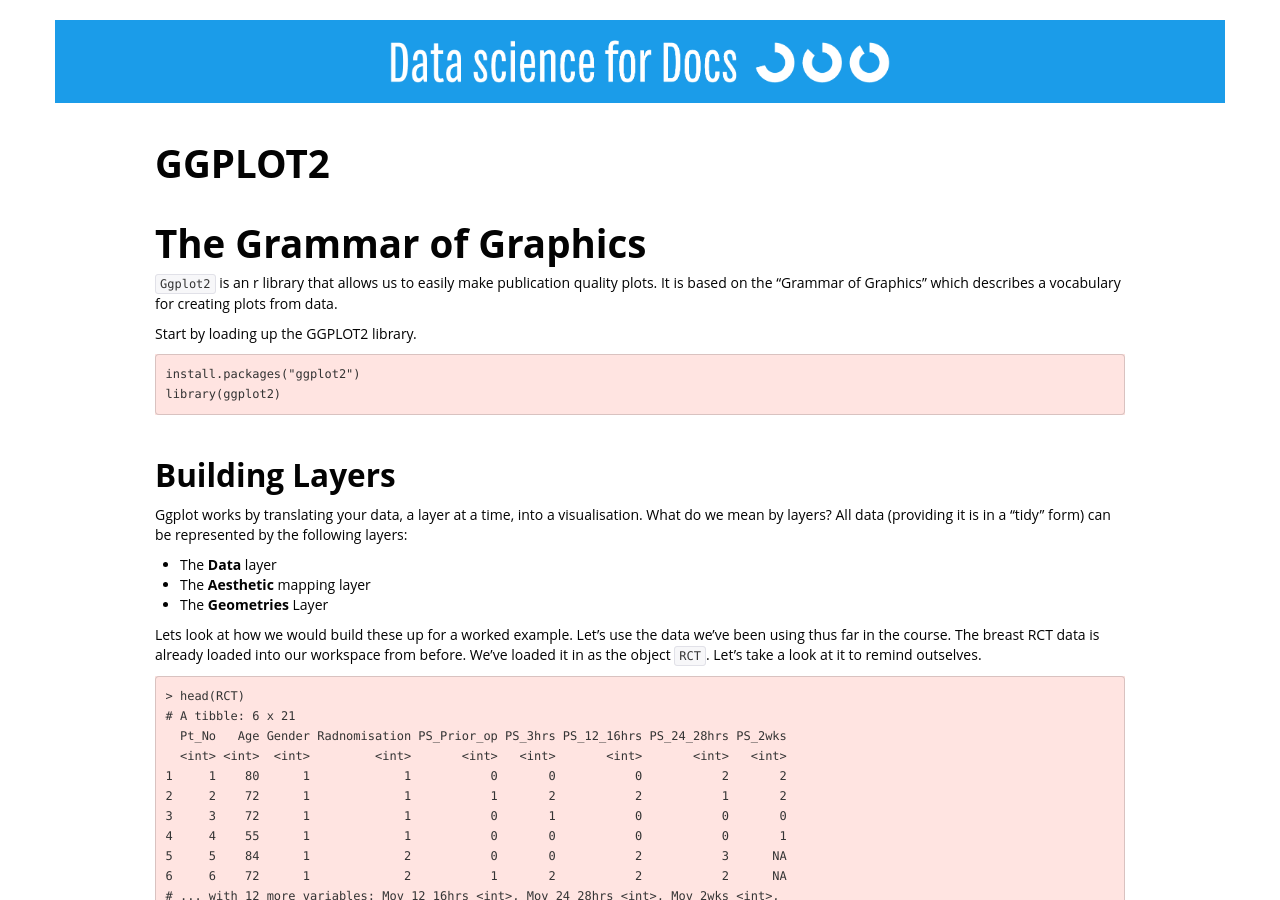
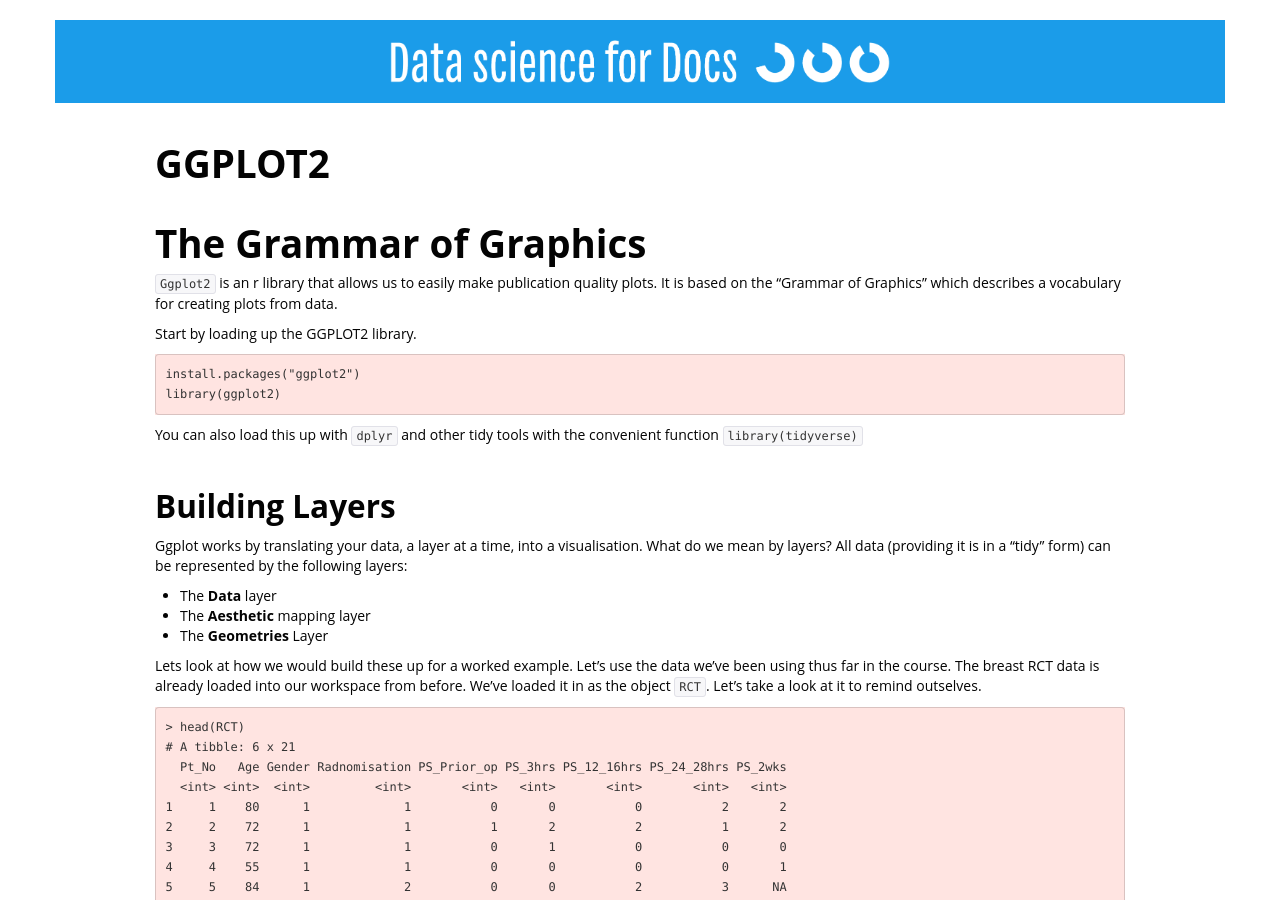
Before and after one commit to uclhal/Data-Science-for-Docs, a Jekyll site: the page built from 06-lesson-06-ggplot2.md, in a window 1280 px wide and 900 px high. Built offline with Jekyll 4.4.1, drawn with Linux system fonts in a browser that asks for light colours; nearby versions of some CDN libraries; library files that are not in the unit come from our copies.

Commit message:
Minor update to ggplot notes

```diff
--- a/06-lesson-06-ggplot2.md
+++ b/06-lesson-06-ggplot2.md
@@ -12,6 +12,8 @@
 
     install.packages("ggplot2")
     library(ggplot2)
+
+You can also load this up with `dplyr` and other tidy tools with the convenient function `library(tidyverse)`
 
 ## Building Layers
 
@@ -75,7 +77,9 @@
 
 The geom layer gives final instructions on how we want the data to be displayed. Do we want points, crosses or something else entirely. Let's add the geom layer:
 
-    RCT %>% ggplot(mapping = aes(x = Age, y = Days_in_hosp)) +
+    RCT %>%
+      ggplot(mapping = aes(x = Age,
+                           y = Days_in_hosp)) +
       geom_point()
 
 ![](img/ggplot_geom_layer.jpeg)
@@ -88,14 +92,21 @@
 
 Let's start by adding a shape for the randomisation:
 
-    RCT %>% ggplot(mapping = aes(x = Age, y = Days_in_hosp, shape = randomisation)) +
+    RCT %>%
+      ggplot(mapping = aes(x = Age,
+                           y = Days_in_hosp,
+                       shape = randomisation)) +
       geom_point()
 
 ![](img/ggplot_shape.jpeg)
 
 ggplot has created a legend for us. Lets go the whole hog and add in overall satisfaction as a color mapping.
 
-    RCT %>% ggplot(mapping = aes(x = Age, y = Days_in_hosp, shape = randomisation, color = Overall_satisfaction)) +
+    RCT %>%
+      ggplot(mapping = aes(x = Age,
+                           y = Days_in_hosp,
+                       shape = randomisation,
+                       color = Overall_satisfaction)) +
       geom_point()
 
 ![](img/ggplot_color.jpeg)
@@ -104,7 +115,8 @@
 
 What about comparing pain scores?
 
-    RCT %>% ggplot(mapping = aes(x = randomisation, y = PS_3hrs)) +
+    RCT %>%
+      ggplot(mapping = aes(x = randomisation, y = PS_3hrs)) +
       geom_boxplot()
 
 ![](img/ggplot_box.jpeg)
```
